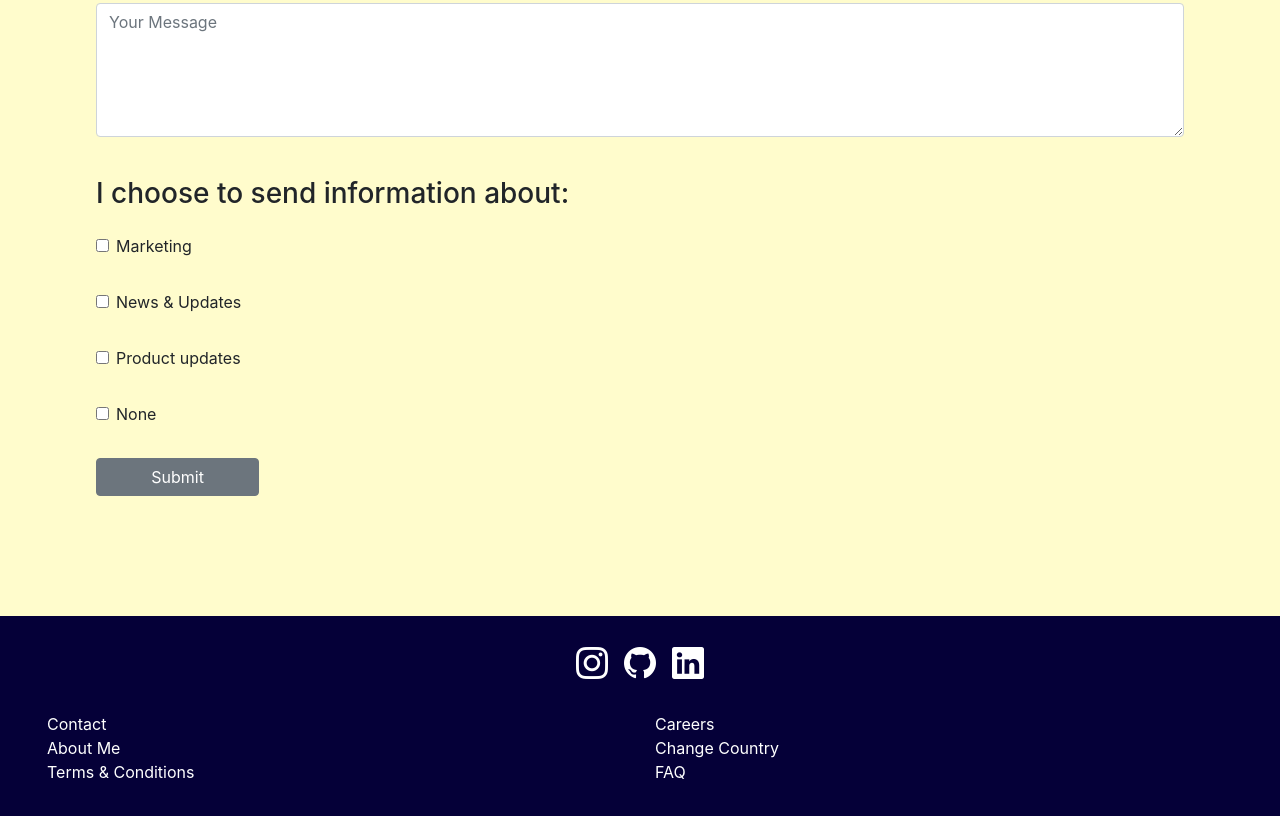
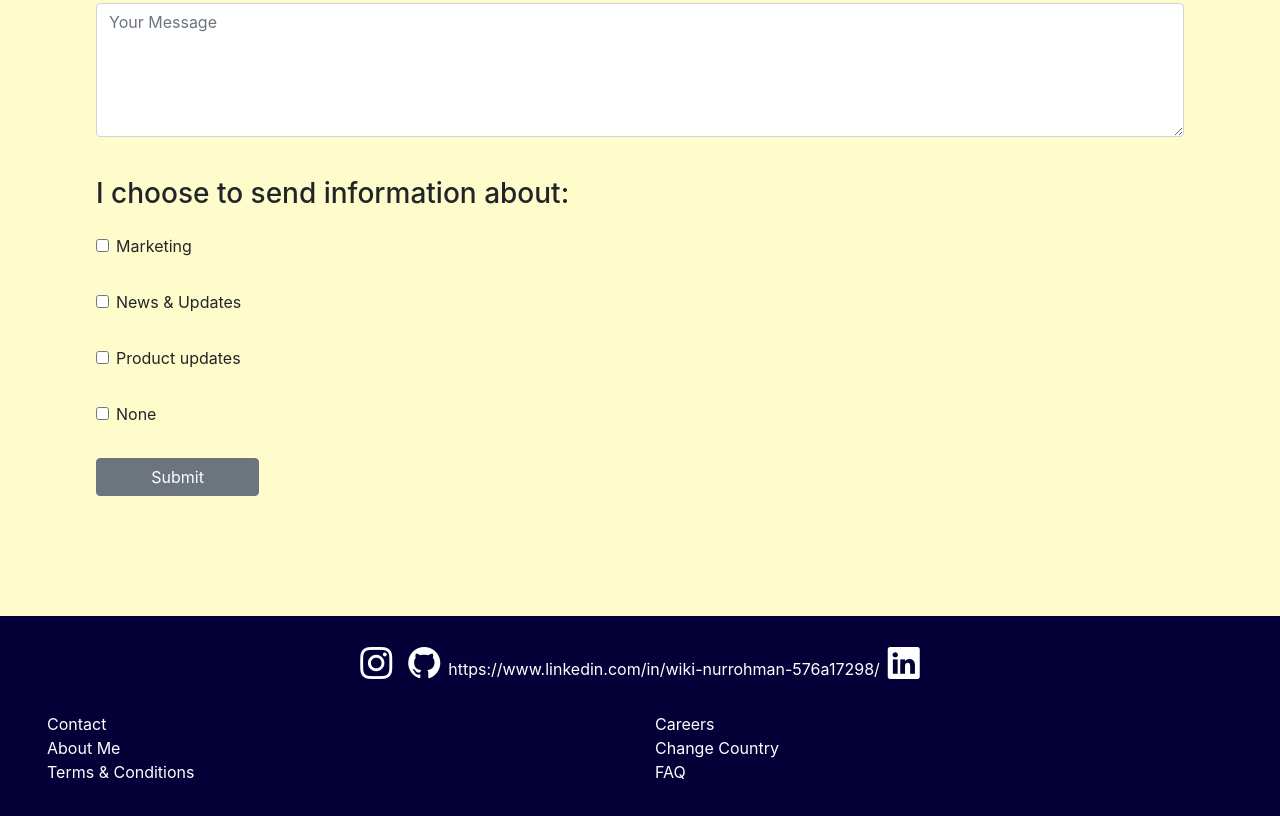
Before and after one commit to browiki/UTS-PPAW, a plain HTML site: page index.html in a window 1280 px wide. Shown: the part 1804-2620 px from the top of the page. Drawn offline with nearby package versions, Linux system fonts and the light colour scheme.

Commit message:
Update index.html

```diff
--- a/index.html
+++ b/index.html
@@ -143,7 +143,7 @@
                 <div class="col-12 d-flex justify-content-center">
                     <a class="text-white" href="https://www.instagram.com/wikiii.r/"><i style="font-size: 24pt;" class="bi bi-instagram px-2"></i></a>
                     <a class="text-white" href="https://github.com/browiki"><i style="font-size: 24pt;" class="bi bi-github px-2"></i></a>
-                    <a class="text-white" href=""><i style="font-size: 24pt;" class="bi bi-linkedin px-2"></i></a>
+                    <a class="text-white" href="">https://www.linkedin.com/in/wiki-nurrohman-576a17298/<i style="font-size: 24pt;" class="bi bi-linkedin px-2"></i></a>
                 </div>
             </div>
             <div class="row p-2 mt-3">
```
